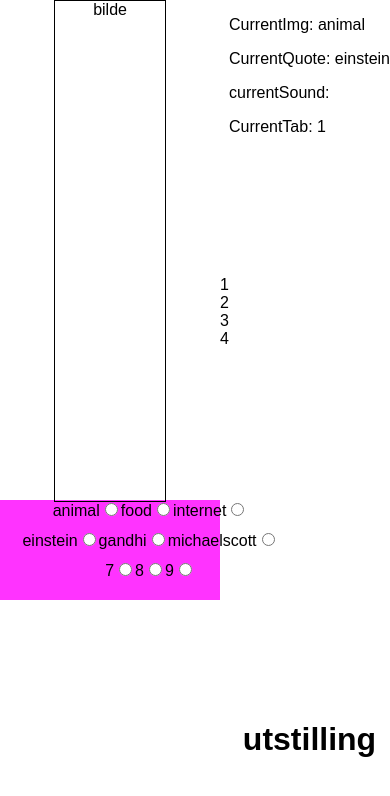
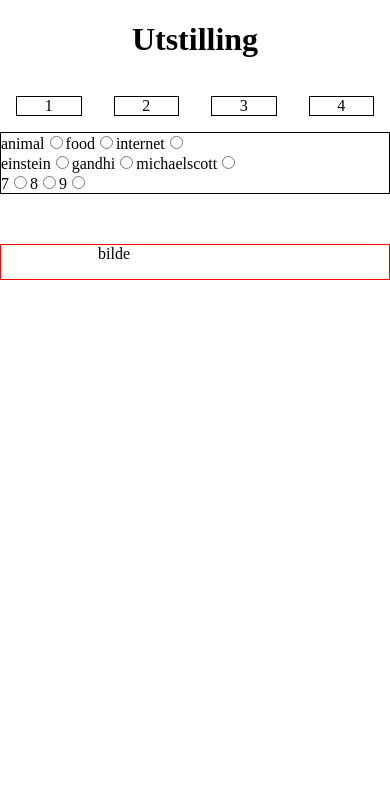
Before and after one commit to IT2810/it2810-webutvikling-h18-prosjekt-2-gruppe--34, a React (Create React App) app in the folder pro2/: page / in a window 390 px wide. Shown: the top 796 px of the page. Built offline with nearby package versions, Linux system fonts and the light colour scheme.

Commit message:
mobil styling startet. Laget et grid system

```diff
--- a/pro2/src/App.css
+++ b/pro2/src/App.css
@@ -1,85 +1,92 @@
-@media all and (orientation: landscape) {
+@media screen and (max-width: 420px) {
   .App {
+    height: 100%;
     display: grid;
-    grid-template-columns: 1fr 1fr 1fr 1fr 1fr;
-    grid-auto-rows: auto;
+    grid-template-columns: 1fr;
     grid-template-areas:
-      "header header header header header"
-      "tab1 tab tab tab ."
-      "content content content content check_box"
-      "content content content content check_box"
-      "content content content content check_box"
-      "content content content content .";
-    padding: 0;
-    font-family: sans-serif;
-    width: 100%;
+      "header header header header"
+      "tabs tabs tabs tabs"
+      "cb cb cb cb"
+      "media media media media";
+    /*footer*/
+  }
+
+  .tabRow {
+    display: grid;
+    grid-template-areas: "tab1 tab2 tab3 tab4";
+  }
+
+  .check_box  {
+    display: grid;
+    grid-template-areas: "groupimg grouptxt groupsound";
+  }
+
+  .media {
+    border: 1px solid red;
+  }
+
+  .imgBox {
+    width: 50%;
+    margin-left: auto;
+    margin-right: auto;
+  }
+
+  svg {
+    width: 200px;
+    height: 400px;
+    margin-left: 20px;
+    margin-right: auto;
   }
 }
 
-@media all and (orientation: portrait) {
-  .App {
-    display: grid;
-    grid-template-columns: 1fr 1fr 1fr 1fr;
-    grid-auto-rows: minmax(100px, auto);
-    grid-template-areas:
-      "content content content content"
-      "content content content content"
-      "check_box check_box check_box check_box";
-    padding: 0;
-    font-family: sans-serif;
-    width: 100%;
-  }
+.groupimg {
+  grid-area: groupimg;
+}
+
+.grouptxt {
+  grid-area: grouptxt;
+}
+
+.groupsound  {
+  grid-area: gridsound;
+}
+
+.check_box {
+  grid-area: cb;
+  border: 1px solid black;
+  margin-bottom: 50px;
+}
+
+.tabRow {
+  grid-area: tabs;
 }
 
 .header {
   grid-area: header;
   background-color: #ffffff;
   text-align: center;
+  width: 100%;
 }
 
-.tabRow #1{
-  grid-area: tab1;
-  display: inline;
-}
-
-
-.content {
-  grid-area: content;
-  display: inline;
+/* all tabs */
+div.tabRow > div {
+  border: 1px solid black;
+  margin: 1em;
   text-align: center;
 }
 
-.exhibition {
-  width: 100%;
-  height: 40%;
-  min-height:500px;
+.tab1 {
+  grid-area: tab1;
 }
 
-.imgBox {
-  height: 100%;
-  width: 50%;
-  margin: auto auto auto auto;
-  border: 1px solid;
+.tab2 {
+  grid-area: tab2;
 }
 
-.check_box {
-  grid-area: check_box;
-  background-color: #ff33ff;
-  text-align: center;
+.tab3 {
+  grid-area: tab3;
 }
 
-
-.labels {
-  width: 300px;
-  height: 30px;
+.tab4 {
+  grid-area: tab4;
 }
-
-.button:hover {
-  background-color: #f4d03f;
-}
-
-.button:active {
-  background-color: #f4d03f;
-  box-shadow: 0px 5px #666;
-  transform: translateY(4px);
-}
--- a/pro2/src/App.js
+++ b/pro2/src/App.js
@@ -113,30 +113,27 @@ class App extends Component {
     return (
       <div className="App">
         <div className="header">
-          <h1>utstilling</h1>
+          <h1>Utstilling</h1>
         </div>
         <React.Fragment>
-          <div className="Tab" />
-          <div className="box">
-            <p>CurrentImg: {this.state.currentImg}</p>
-            <p>CurrentQuote: {this.state.currentQuote}</p>
-            <p>currentSound: {this.state.currentSound}</p>
-            <p>CurrentTab: {this.state.currentTab}</p>
-          </div>
           <div className="check_box">
             <Group
               btns={this.state.imageBtns}
               onMediaClick={this.onMediaClick}
+              name="img"
             />
             <Group
               btns={this.state.quoteBtns}
               onMediaClick={this.onMediaClick}
+              name="txt"
             />
             <Group
               btns={this.state.soundBtns}
               onMediaClick={this.onMediaClick}
+              name="sound"
             />
           </div>
+
           <TabContainer
             tabs={this.state.tabs}
             onClick={this.tabPicker}
@@ -146,7 +143,7 @@ class App extends Component {
             svg={this.state.svg}
             text={this.state.text}
           />
-          <div className="content">
+          <div className="media">
             <Exhibition svg={this.state.svg} text={this.state.text} />
           </div>
         </React.Fragment>
--- a/pro2/src/Components/Tab.jsx
+++ b/pro2/src/Components/Tab.jsx
@@ -1,15 +1,18 @@
 import React, { Component } from "react";
 
-
 class Tab extends Component {
-
-    render() {
-      return (
-        <div id={this.props.id}>
-          <div className="button" onClick={this.props.onClick} id={this.props.id}>{this.props.id}</div>
-        </div>
-      );
-    }
+  render() {
+    return (
+      <div
+        id={this.props.id}
+        className={"tab" + this.props.id}
+        onClick={this.props.onClick}
+        id={this.props.id}
+      >
+        {this.props.id}
+      </div>
+    );
+  }
 }
 
 export default Tab;
--- a/pro2/src/Components/TabContainer.jsx
+++ b/pro2/src/Components/TabContainer.jsx
@@ -2,9 +2,9 @@ import React, { Component } from "react";
 import Tab from "./Tab.jsx";
 
 class TabContainer extends Component {
-    constructor() {
-        super();
-    }
+  constructor() {
+    super();
+  }
 
   render() {
     const { tabs } = this.props;
@@ -17,10 +17,9 @@ class TabContainer extends Component {
             id={tab.id}
             onClick={this.props.onClick}
             value={tab.value}
+            className={"tab" + tab.id}
           />
-      ))}
-
-
+        ))}
       </div>
     );
   }
--- a/pro2/src/Components/group.jsx
+++ b/pro2/src/Components/group.jsx
@@ -3,9 +3,10 @@ import React, { Component } from "react";
 class Group extends Component {
   render() {
     return (
-      <div className="labels">
+      <div className={"group" + this.props.name}>
         {this.props.btns.map(btn => (
-          <label>{btn.id}
+          <label>
+            {btn.id}
             <input
               name={btn.name}
               type="radio"
@@ -15,7 +16,6 @@ class Group extends Component {
               onClick={this.props.onMediaClick}
             />
           </label>
-
         ))}
       </div>
     );
```
Lines whose indentation alone changed are shown as unchanged.
